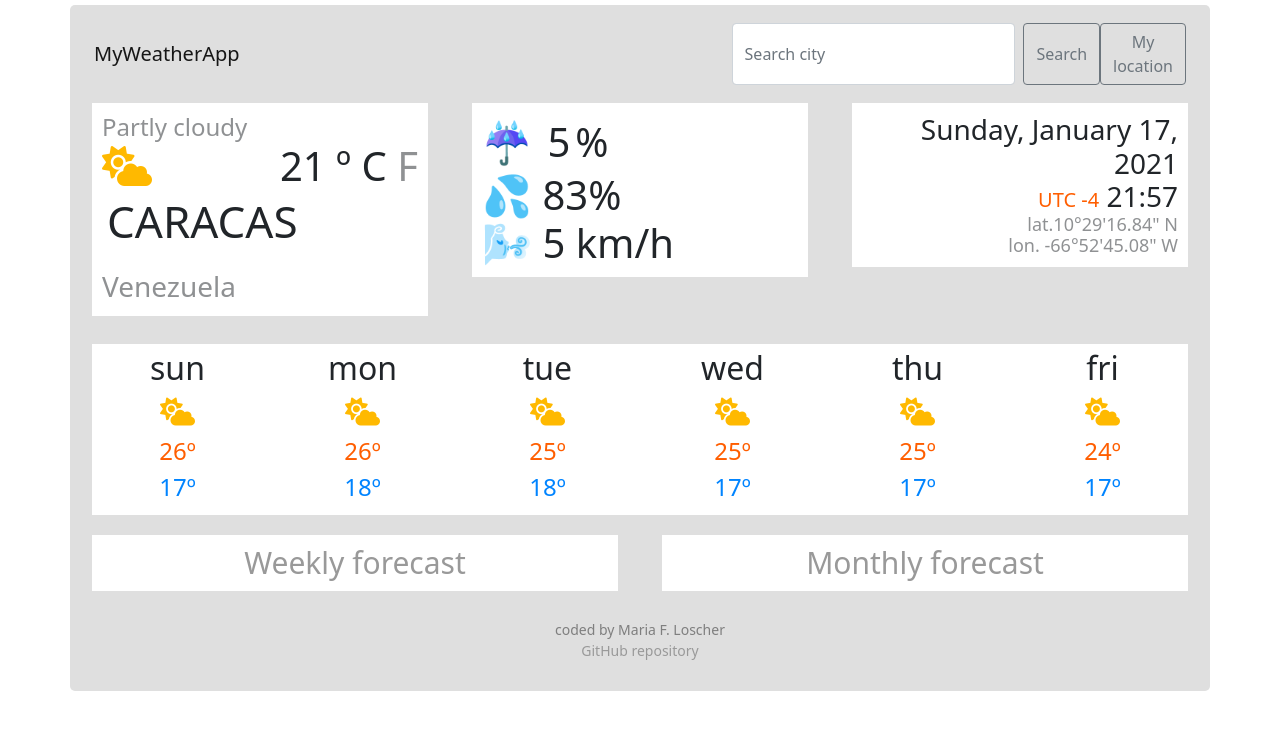
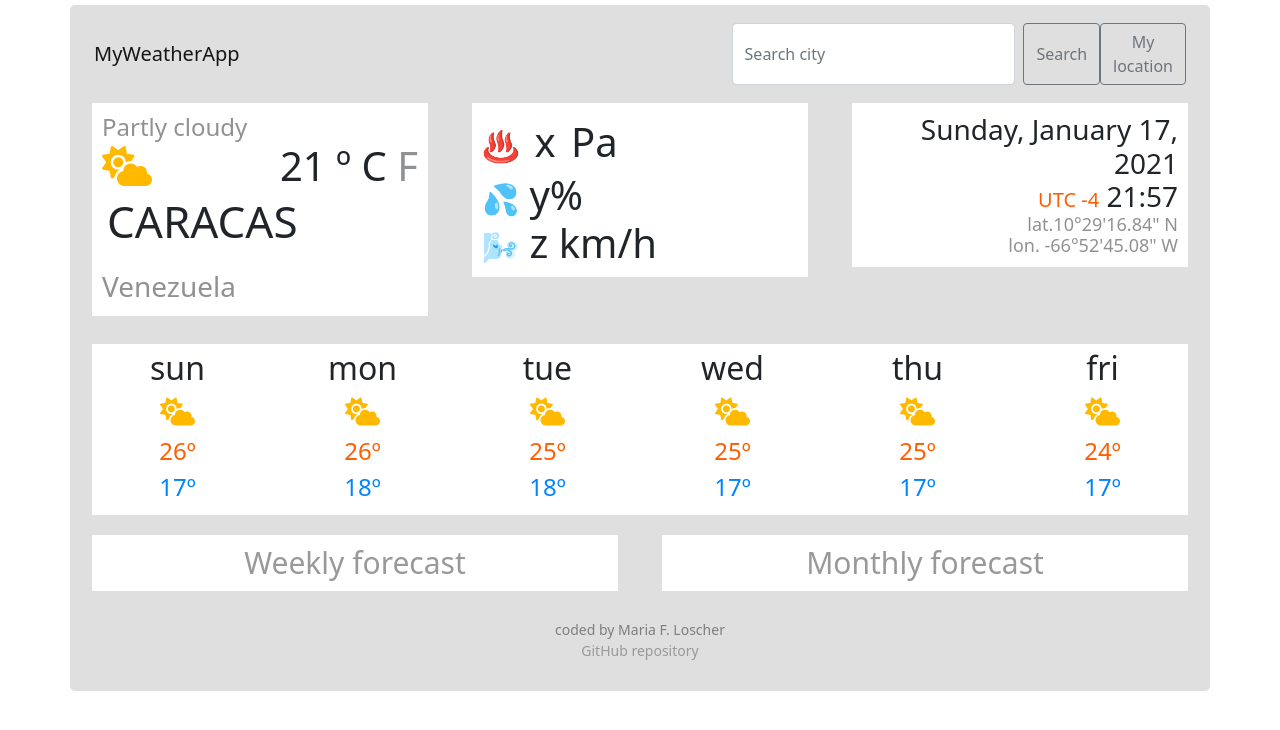
Before and after one commit to mariafloscher/shecodes-plus-project, a plain HTML site: page index.html in a window 1280 px wide. Drawn offline with nearby package versions, Linux system fonts and the light colour scheme; no server answers.

Commit message:
Changed rain to pressure. Changes to emojis in CSS. Changes from rain to pressure in JS

```diff
--- a/index.html
+++ b/index.html
@@ -57,11 +57,11 @@
           <div class="col-sm-4">
             <h1>
               <span class="rain-humidity-wind">
-                <span> ☔</span> <span id="rain-chance"> 5</span><span>%</span>
+                <span class="emoji">♨</span> <span id="pressure">x</span> <span>Pa</span>
                 <br />
-                <span>💦</span><span id="humidity"> 83</span><span>%</span>
+                <span class="emoji">💦</span> <span id="humidity">y</span><span>%</span>
                 <br />
-              <span>🌬</span> <span id="wind-speed">5</span> <span>km/h</span>
+              <span class="emoji">🌬</span> <span id="wind-speed">z</span> <span>km/h</span>
               </span>
             </h1>
           </div>
--- a/src/index.js
+++ b/src/index.js
@@ -73,6 +73,9 @@ function showWeatherInfo(response) {
   document.querySelector("#wind-speed").innerHTML = Math.round(
     response.data.wind.speed
   );
+  document.querySelector("#pressure").innerHTML = Math.round(
+    response.data.main.pressure
+  );
 }
 
 function searchCity(city) {
@@ -92,6 +95,7 @@ function searchLocation(position) {
   let lon = `${position.coords.longitude}`;
   let apiUrl = `https://api.openweathermap.org/data/2.5/weather?lat=${lat}&lon=${lon}&appid=${apiKey}&units=metric`;
   axios.get(apiUrl).then(showWeatherInfo);
+  console.log(response.data);
 }
 function getCurrentLocation(event) {
   event.preventDefault();
--- a/src/style.css
+++ b/src/style.css
@@ -54,6 +54,10 @@ h1 {
   float: right;
 }
 
+.emoji {
+  font-size: 30px;
+}
+
 #temperature-f:hover {
   cursor: pointer;
   opacity: 1;
@@ -63,7 +67,7 @@ h1 {
   opacity: 0.5;
 }
 
-#rain-chance {
+#pressure {
   display: inline-block;
   padding: 5px;
   margin: 0 auto;
```
